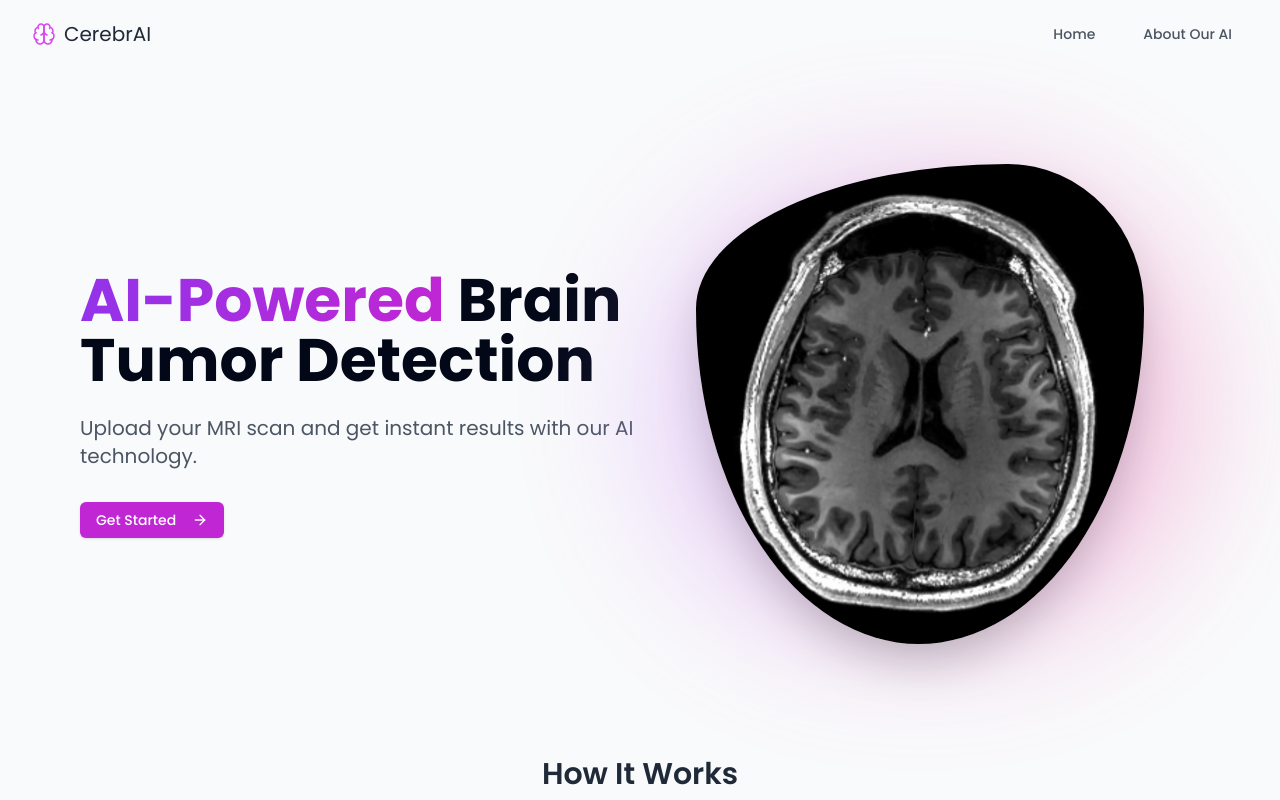
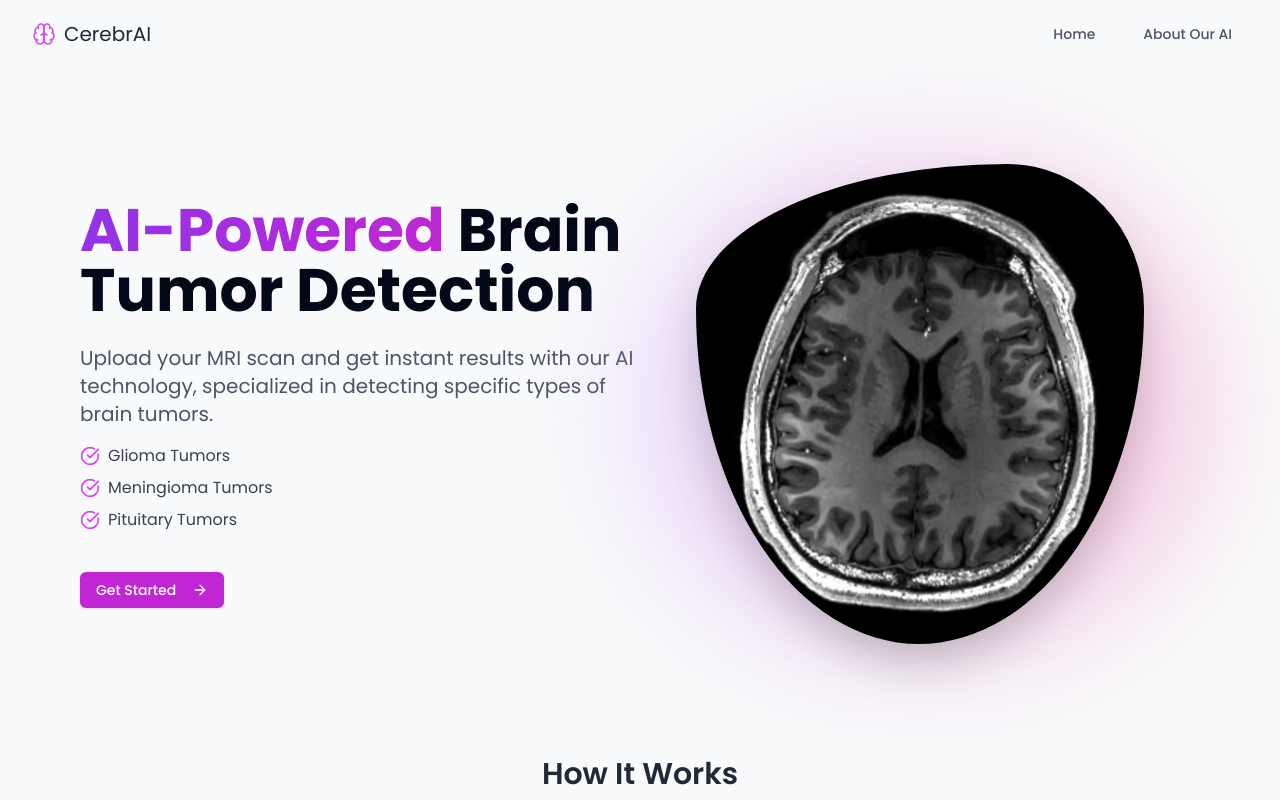
Before and after one commit to numan-7/CerebrAI, a React (Vite) app: page / in a window 1280 px wide. Shown: the top 800 px of the page. Built offline with nearby package versions, Linux system fonts and the light colour scheme.

Commit message:
feat: be specific about tumors

```diff
--- a/src/components/HeroSection.tsx
+++ b/src/components/HeroSection.tsx
@@ -1,5 +1,5 @@
 import { Button } from "@/components/ui/button"
-import { ArrowRight } from 'lucide-react'
+import { ArrowRight, CheckCircle } from 'lucide-react'
 
 export function HeroSection() {
   const scrollToTryItNow = () => {
@@ -15,10 +15,18 @@ export function HeroSection() {
         <h1 className="text-4xl sm:text-5xl lg:text-6xl font-bold mb-6">
           <span className="gradient-text">AI-Powered</span> Brain Tumor Detection
         </h1>
-        <p className="text-lg sm:text-xl text-gray-600 mb-8">
-          Upload your MRI scan and get instant results with our AI technology.
+        <p className="text-lg sm:text-xl text-gray-600 mb-4">
+          Upload your MRI scan and get instant results with our AI technology, specialized in detecting specific types of brain tumors.
         </p>
-        <Button className="bg-fuchsia-600 hover:bg-fuchsia-700 text-white" onClick={scrollToTryItNow}>
+        <ul className="space-y-2 mb-8">
+          {['Glioma Tumors', 'Meningioma Tumors', 'Pituitary Tumors'].map((tumor, index) => (
+            <li key={index} className="flex items-center text-gray-700">
+              <CheckCircle className="h-5 w-5 text-fuchsia-500 mr-2" />
+              <span>{tumor}</span>
+            </li>
+          ))}
+        </ul>
+        <Button className="bg-fuchsia-600 hover:bg-fuchsia-700 text-white mt-2" onClick={scrollToTryItNow}>
           Get Started <ArrowRight className="ml-2 h-4 w-4" />
         </Button>
       </div>
```
